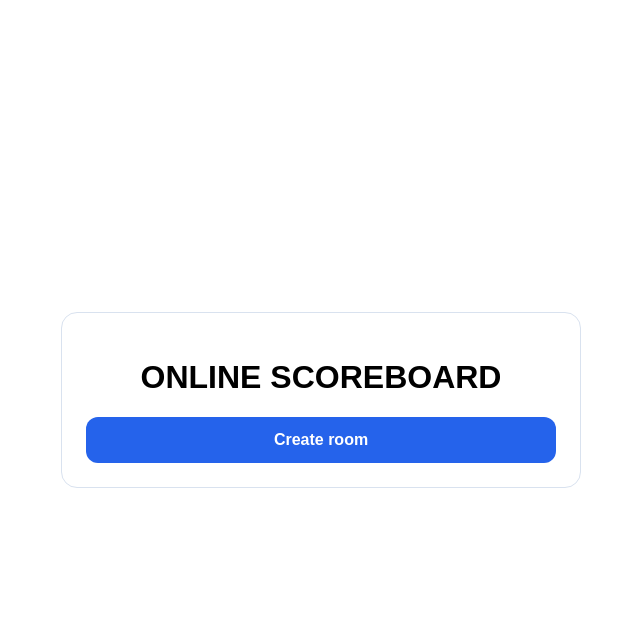
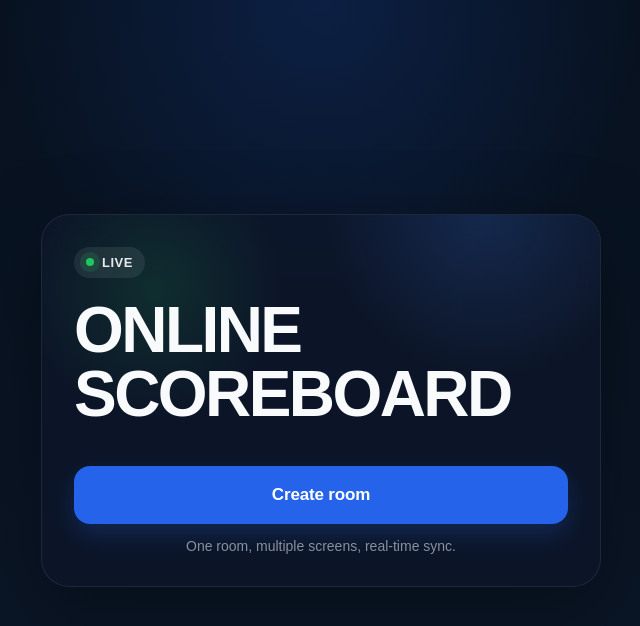
Before and after one commit to kuromon/scoreboard-app, a Next.js app: page / in a window 1280 px wide. Shown: the top 626 px of the page, without its empty margins (319-959 px from the left). Built offline with nearby package versions, Linux system fonts and the light colour scheme.

Commit message:
Add single screen display

```diff
--- a/app/page.tsx
+++ b/app/page.tsx
@@ -6,10 +6,14 @@ import { generateRoomId } from "@/lib/room";
 
 export default function HomePage() {
   const router = useRouter();
+  const [isCreating, setIsCreating] = useState(false);
+  const [isHovered, setIsHovered] = useState(false);
 
   function handleCreateRoom() {
+    if (isCreating) return;
+
+    setIsCreating(true);
     const roomId = generateRoomId();
-
     router.push(`/operator/${roomId}`);
   }
 
@@ -17,36 +21,124 @@ export default function HomePage() {
     <main
       style={{
         minHeight: "100vh",
-        padding: 24,
         display: "grid",
         placeItems: "center",
+        padding: 24,
+        background:
+          "radial-gradient(circle at top, rgba(37, 99, 235, 0.18), transparent 32%), linear-gradient(180deg, #07111f 0%, #0b1728 100%)",
+        color: "#f8fafc",
       }}
     >
       <div
         style={{
+          position: "relative",
           width: "100%",
-          maxWidth: 520,
-          border: "1px solid #d9e2ef",
-          borderRadius: 16,
-          padding: 24,
+          maxWidth: 560,
+          borderRadius: 28,
+          padding: 32,
+          border: "1px solid rgba(255,255,255,0.08)",
+          background: "rgba(15, 23, 42, 0.72)",
+          boxShadow: "0 24px 80px rgba(0,0,0,0.34)",
+          backdropFilter: "blur(12px)",
+          overflow: "hidden",
         }}
       >
-        <h1 style={{ textAlign: "center" }}>ONLINE SCOREBOARD</h1>
+        <div
+          style={{
+            position: "absolute",
+            inset: 0,
+            pointerEvents: "none",
+            background:
+              "radial-gradient(circle at 20% 20%, rgba(34,197,94,0.14), transparent 24%), radial-gradient(circle at 80% 0%, rgba(59,130,246,0.18), transparent 28%)",
+          }}
+        />
 
-        <div style={{ display: "grid", gap: 12, marginTop: 20 }}>
+        <div style={{ position: "relative", zIndex: 1 }}>
+          <div
+            style={{
+              display: "inline-flex",
+              alignItems: "center",
+              gap: 8,
+              padding: "8px 12px",
+              borderRadius: 999,
+              background: "rgba(255,255,255,0.08)",
+              color: "rgba(248,250,252,0.92)",
+              fontSize: 13,
+              fontWeight: 700,
+              letterSpacing: "0.04em",
+              textTransform: "uppercase",
+            }}
+          >
+            <span
+              style={{
+                width: 8,
+                height: 8,
+                borderRadius: 999,
+                background: "#22c55e",
+                boxShadow: "0 0 0 6px rgba(34,197,94,0.14)",
+              }}
+            />
+            Live
+          </div>
+
+          <h1
+            style={{
+              margin: "20px 0 12px",
+              fontSize: "clamp(38px, 6vw, 64px)",
+              lineHeight: 1,
+              letterSpacing: "-0.04em",
+            }}
+          >
+            ONLINE
+            <br />
+            SCOREBOARD
+          </h1>
+
           <button
             onClick={handleCreateRoom}
+            onMouseEnter={() => setIsHovered(true)}
+            onMouseLeave={() => setIsHovered(false)}
+            disabled={isCreating}
             style={{
-              padding: 14,
-              borderRadius: 12,
+              marginTop: 28,
+              width: "100%",
+              minHeight: 58,
+              borderRadius: 16,
               border: "none",
-              background: "#2563eb",
+              background: isCreating
+                ? "#1d4ed8"
+                : isHovered
+                  ? "#1d4ed8"
+                  : "#2563eb",
               color: "white",
-              fontWeight: 700,
+              fontWeight: 800,
+              fontSize: 17,
+              letterSpacing: "-0.01em",
+              cursor: isCreating ? "not-allowed" : "pointer",
+              transform: isHovered && !isCreating ? "translateY(-1px)" : "none",
+              boxShadow:
+                isHovered && !isCreating
+                  ? "0 18px 36px rgba(37,99,235,0.34)"
+                  : "0 10px 24px rgba(37,99,235,0.22)",
+              transition:
+                "transform 160ms ease, box-shadow 160ms ease, background 160ms ease",
             }}
           >
-            Create room
+            {isCreating ? "Creating room..." : "Create room"}
           </button>
+
+          <p
+            style={{
+              margin: "14px 0 0",
+              textAlign: "center",
+              color: "rgba(226,232,240,0.58)",
+              fontSize: 14,
+            }}
+          >
+            {isHovered && !isCreating
+              ? "Create a new live room and jump into operator view."
+              : "One room, multiple screens, real-time sync."}
+          </p>
         </div>
       </div>
     </main>
```
